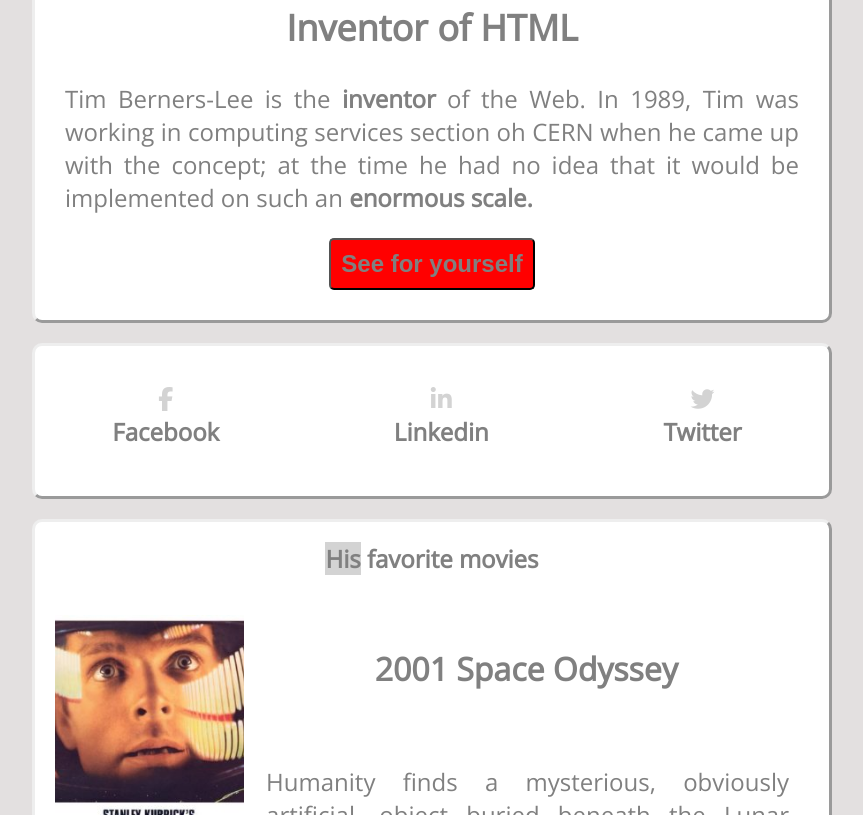
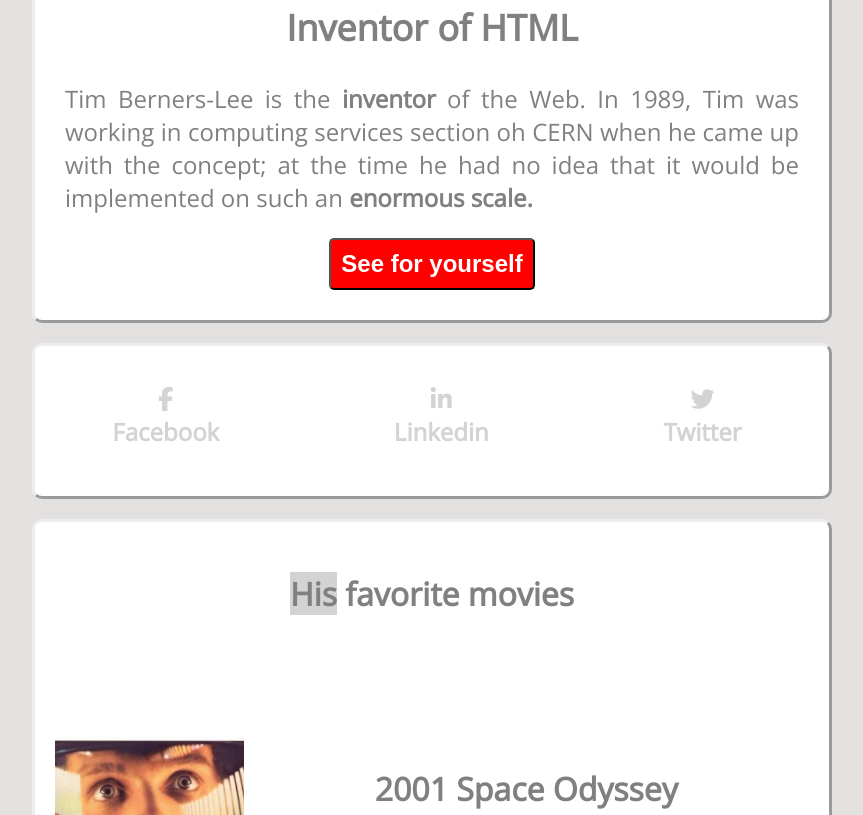
Before and after one commit to Marmouz82/website-berners-lee, a plain HTML site: page index.html in a window 1280 px wide. Shown: the part 421-1236 px from the top of the page, without its empty margins (208-1071 px from the left). Drawn offline with nearby package versions, Linux system fonts and the light colour scheme.

Commit message:
last update

```diff
--- a/index.html
+++ b/index.html
@@ -17,7 +17,7 @@
              was working in computing services section oh CERN when he came up with the concept;
              at the time he had no idea that it would be implemented on such an <strong>enormous
              scale.</strong></p>
-             <button><a href="#">See for yourself</a></button>
+             <button><a href="https://en.wikipedia.org/wiki/Tim_Berners-Lee" class="sfy">See for yourself</a></button>
         </header>
         <nav>
             <ul class="list_sn">
@@ -27,7 +27,7 @@
             </ul>
         </nav>
         <section class="movies">
-            <h2><mark>His</mark> favorite movies</h2>
+            <h2 class="h2_2"><mark>His</mark> favorite movies</h2>
         <div class="movie">
             <img src="images/space_odyssey.jpg" alt="2001 Space Odyssey picture" class="images"/>
             <h3 class="movie_title">2001 Space Odyssey</h3>
--- a/style.css
+++ b/style.css
@@ -98,7 +98,15 @@
 h2
 {
     font-size: 1.5em;
+    font-weight: bold;
     text-align: center;
+}
+
+.h2_2
+{
+    font-size: 2em;
+    margin-top: 50px;
+    margin-bottom: 100px;
 }
 
 mark
@@ -128,7 +136,7 @@
 
 a
 {
-    color: gray;
+    color: lightgray;
     text-decoration: none;
     font-weight: bold;
 }
@@ -151,3 +159,8 @@
 {
     display: ;
 }
+
+.sfy
+{
+    color:white;
+}
```
